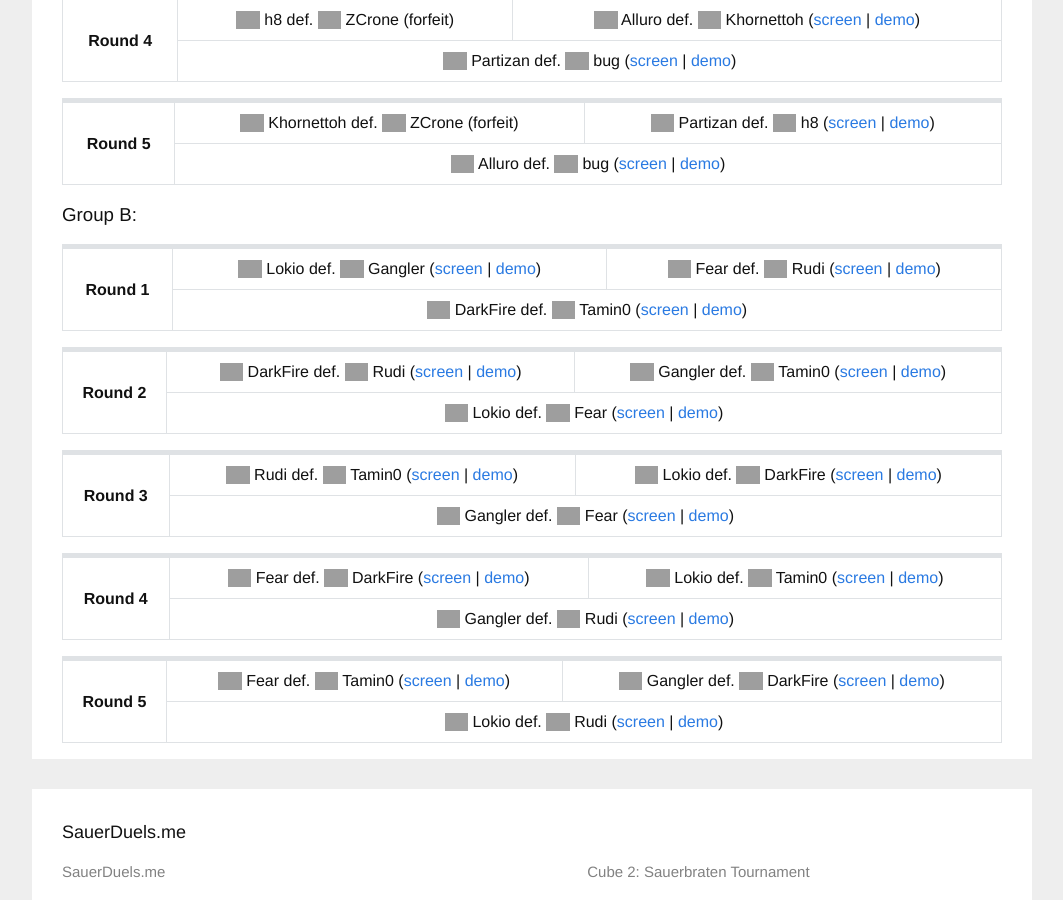
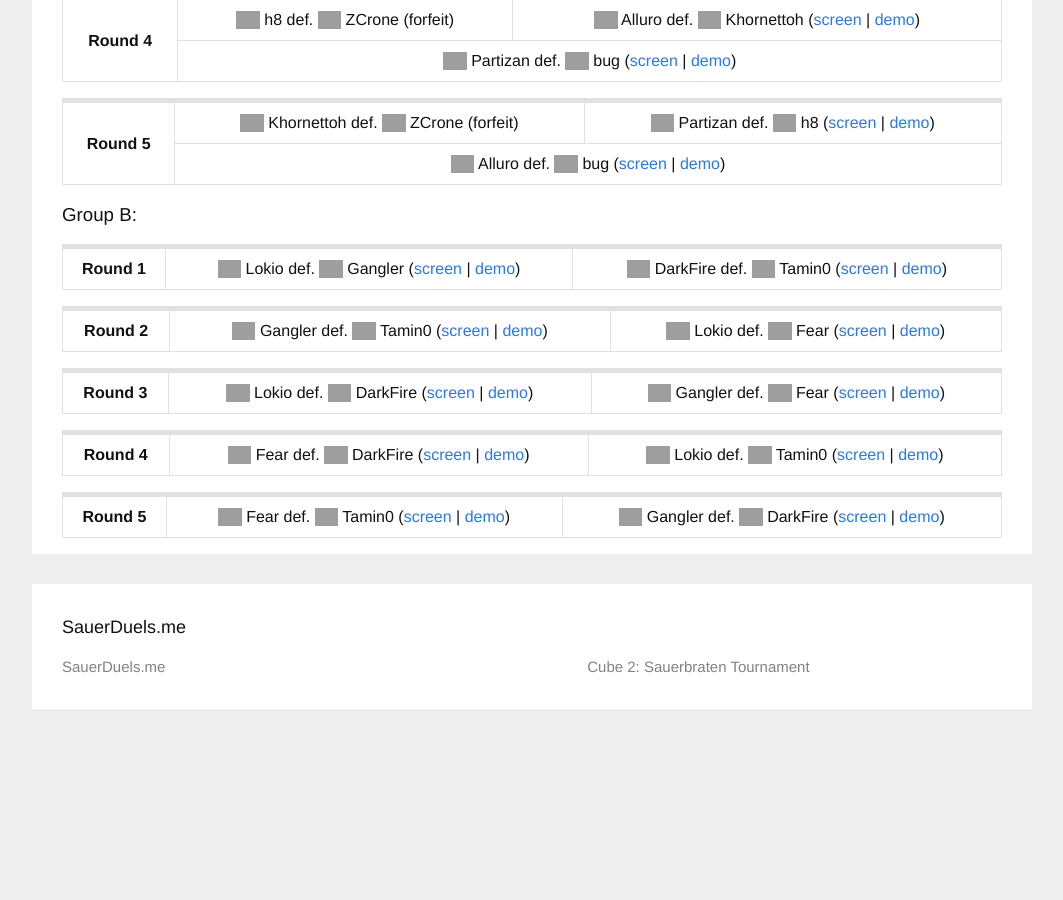
Before and after one commit to sauerduels/website, a Jekyll site: the page built from _events/sd01-effic.md, in a window 1280 px wide and 900 px high, scrolled down 1114 px. Shown: the whole window, without its empty margins (108-1171 px from the left). Built offline with Jekyll 4.4.1, drawn with Linux system fonts in a browser that asks for light colours; after the commit the page ends 1823 px from its top, so only the background shows below that; grey boxes are pictures that could not be loaded.

Commit message:
remove rudi results

```diff
--- a/_events/sd01-effic.md
+++ b/_events/sd01-effic.md
@@ -46,19 +46,13 @@ groups:
   b:
     - - result: Lokio def. Gangler
         slug: sd01_gangler_vs_lokio
-      - result: Fear def. Rudi
-        slug: sd01_fear_vs_rudi
       - result: DarkFire def. Tamin0
         slug: sd01_darkfire_vs_tamin0
-    - - result: DarkFire def. Rudi
-        slug: sd01_darkfire_vs_rudi
-      - result: Gangler def. Tamin0
+    - - result: Gangler def. Tamin0
         slug: sd01_gangler_vs_tamin0
       - result: Lokio def. Fear
         slug: sd01_fear_vs_lokio
-    - - result: Rudi def. Tamin0
-        slug: sd01_rudi_vs_tamin0
-      - result: Lokio def. DarkFire
+    - - result: Lokio def. DarkFire
         slug: sd01_darkfire_vs_lokio
       - result: Gangler def. Fear
         slug: sd01_fear_vs_gangler
@@ -66,12 +60,8 @@ groups:
         slug: sd01_darkfire_vs_fear
       - result: Lokio def. Tamin0
         slug: sd01_lokio_vs_tamin0
-      - result: Gangler def. Rudi
-        slug: sd01_gangler_vs_rudi
     - - result: Fear def. Tamin0
         slug: sd01_fear_vs_tamin0
       - result: Gangler def. DarkFire
         slug: sd01_darkfire_vs_gangler
-      - result: Lokio def. Rudi
-        slug: sd01_lokio_vs_rudi
 ---
```
Also changed, not shown: _events/sd03-insta.md (+1 -11 lines), _events/sd04-effic.md (+1 -15 lines), _events/sd06-insta.md (+4 -12 lines), _events/sd13-effic.md (+3 -11 lines).
